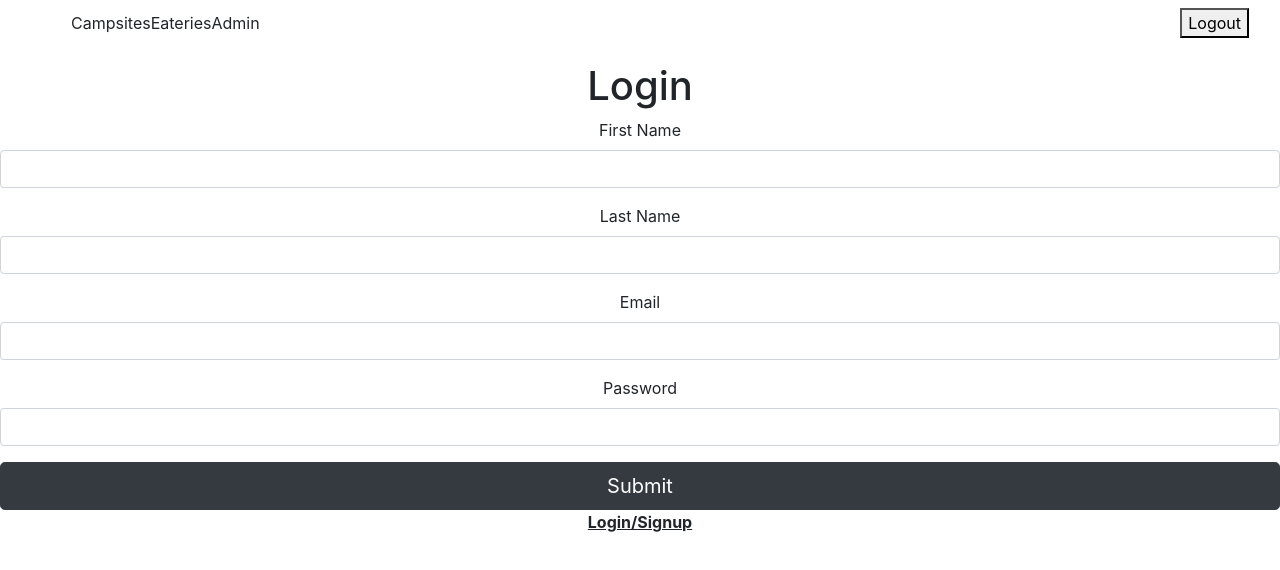
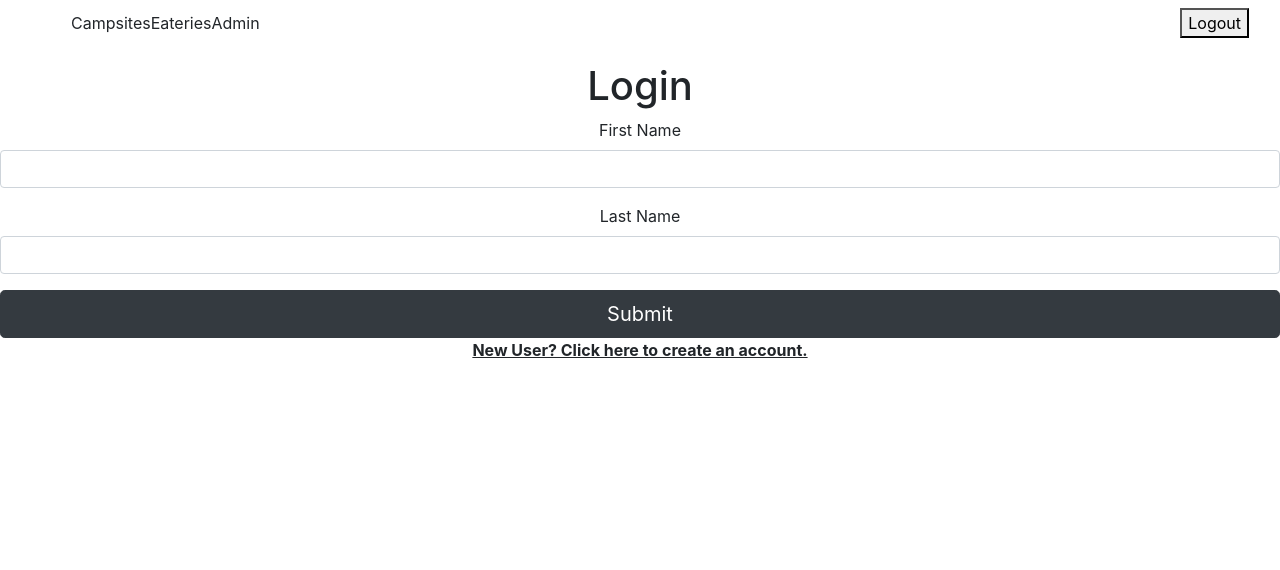
Before and after one commit to ethan-collignon/redBadgeProject-Client, a React (Create React App) app: page / in a window 1280 px wide. Shown: the top 570 px of the page. Built offline with nearby package versions, Linux system fonts and the light colour scheme.

Commit message:
working client register

```diff
--- a/src/App.tsx
+++ b/src/App.tsx
@@ -2,16 +2,23 @@ import React from 'react';
 import './App.css';
 import Navigation from './site/Navbar';
 import Auth from './site/Auth'
+// import { setupMaster } from 'cluster';
+import AppInfo from './site/AppInfo'
+
 
 const App: React.FunctionComponent = () => {
+
   return (
     <div className="App">
      <div className="stylehere">
-     <Navigation/>
-       <Auth/>
+    <AppInfo/>
      </div>
     </div>
   );
+
+  // updateLocalStorage = () => {
+
+  // }
 }
 
 export default App;
--- /dev/null
+++ b/src/site/AppInfo.tsx
@@ -0,0 +1,48 @@
+import React, { Component } from "react";
+import Navigation from './Navbar'
+import Auth from './Auth'
+
+type State = {
+    sessionToken: string,
+    user: {}
+}
+
+class AppInfo extends Component<{}, State> {
+    constructor(props: {}) {
+        super(props)
+        this.state = {
+            sessionToken: '',
+            user: '',
+        }
+        this.updateToken = this.updateToken.bind(this);
+        this.setUser = this.setUser.bind(this);
+        this.clearToken = this.clearToken.bind(this);
+    }
+
+    updateToken(newToken: string) {
+        localStorage.setItem('token', newToken);
+        this.setState({ sessionToken: newToken })
+    }
+
+    setUser(userRole: string) {
+        localStorage.setItem('userRole', userRole)
+        this.setState({ user: userRole })
+    }
+
+    clearToken() {
+        localStorage.clear();
+        this.setState({ sessionToken: '' })
+    }
+    render() {
+        return (
+            <div>
+                <div className="page">
+                    <Navigation />
+                    <Auth updateToken={this.updateToken} setUser={this.setUser} />
+                </div>
+            </div>
+        );
+    }
+}
+
+export default AppInfo
--- a/src/site/Auth.tsx
+++ b/src/site/Auth.tsx
@@ -8,10 +8,17 @@ type Authentication = {
     email: string,
     password: string,
     login: boolean,
+    user: {}
+    // updateLocalStorage: string,
 }
 
-class Auth extends Component<{}, Authentication> {
-    constructor(props: {}) {
+type Props ={
+    updateToken:(newToken: string) => void
+    setUser:(user: string) => void
+}
+
+class Auth extends Component<Props, Authentication> {
+    constructor(props: Props) {
         super(props);
         this.state = {
             firstName: '',
@@ -19,11 +26,14 @@ class Auth extends Component<{}, Authentication> {
             email: '',
             password: '',
             login: true,
+            user: {}
+            // updateLocalStorage: '',
         }
         this.title = this.title.bind(this)
         this.loginToggle = this.loginToggle.bind(this)
         this.handleSubmit = this.handleSubmit.bind(this)
         this.SigninFields = this.SigninFields.bind(this)
+        // this.updateLocalStorage = this.updateLocalStorage(this)
     }
 
     title = () => {
@@ -42,7 +52,7 @@ class Auth extends Component<{}, Authentication> {
         })
     }
 
-    SigninFields = () => !this.state.login ?
+    SigninFields = () => {this.state.login ?
         (
             <div>
                 <Form>
@@ -56,7 +66,7 @@ class Auth extends Component<{}, Authentication> {
                     <Input onChange={(e) => this.setState({ lastName: e.target.value })} type="text" id="lastName" value={this.state.lastName}></Input>
                 </FormGroup>
                 <Button type="submit" onClick={this.handleSubmit} className="btn-lg btn-dark btn-block">Submit</Button>
-            <p onClick={this.loginToggle} style={{ cursor: "pointer" }}><b><u>Login/Signup</u></b></p>
+            <p onClick={this.loginToggle} style={{ cursor: "pointer" }}><b><u>New User? Click here to create an account.</u></b></p>
             </Form>
             </div>
         ) : <Form className="login-form">
@@ -79,12 +89,14 @@ class Auth extends Component<{}, Authentication> {
             </FormGroup>
 
             <Button type="submit" onClick={this.handleSubmit} className="btn-lg btn-dark btn-block">Submit</Button>
-            <p onClick={this.loginToggle} style={{ cursor: "pointer" }}><b><u>Login/Signup</u></b></p>
-        </Form>;
+            <p onClick={this.loginToggle} style={{ cursor: "pointer" }}><b><u>Already have an account? Sign in!</u></b></p>
+        </Form>}
 
 
     handleSubmit = (e: any) => {
         e.preventDefault();
+        console.log(this.state.firstName);
+
         let reqBody = this.state.login ?
             {
                 user: {
@@ -94,7 +106,7 @@ class Auth extends Component<{}, Authentication> {
             } : {
                 user: {
                     firstName: this.state.firstName,
-                    lasName: this.state.lastName,
+                    lastName: this.state.lastName,
                     email: this.state.email,
                     password: this.state.password,
                 },
@@ -102,6 +114,8 @@ class Auth extends Component<{}, Authentication> {
         let url = this.state.login
             ? `http://localhost:3000/user/login`
             : `http://localhost:3000/user/register`;
+            console.log(reqBody);
+
         fetch(url, {
             method: "POST",
             body: JSON.stringify(reqBody),
@@ -110,17 +124,60 @@ class Auth extends Component<{}, Authentication> {
             }),
         })
             .then((response) => response.json())
-            // .then((json) => this.props.updateLocalStorage(json.sessionToken))
-            .catch((err) => console.log(err));
+            .then(data => {
+                console.log(data);
+                this.setState({
+                    user: data
+                });
+                this.props.updateToken(data.sessionToken);
+                // this.props.setUser(data.user.role)
+            })
     };
     render() {
-        return (
+       return (
+        <div>
+        {this.state.login ?
+        (
             <div>
-                <div className="page">
-                    <this.SigninFields/>
-                </div>
+                <Form>
+                <h1>{this.title()}</h1>
+                <FormGroup>
+                    <Label>First Name</Label>
+                    <Input onChange={(e) => this.setState({ firstName: e.target.value })} type="text" id="firstName" value={this.state.firstName}></Input>
+                </FormGroup>
+                <FormGroup>
+                    <Label>Last Name</Label>
+                    <Input onChange={(e) => this.setState({ lastName: e.target.value })} type="text" id="lastName" value={this.state.lastName}></Input>
+                </FormGroup>
+                <Button type="submit" onClick={this.handleSubmit} className="btn-lg btn-dark btn-block">Submit</Button>
+            <p onClick={this.loginToggle} style={{ cursor: "pointer" }}><b><u>New User? Click here to create an account.</u></b></p>
+            </Form>
             </div>
-        );
-    }
+        ) : (
+        <Form className="login-form">
+            <h1>{this.title()}</h1>
+            <FormGroup>
+                <Label>First Name</Label>
+                <Input onChange={(e) => this.setState({ firstName: e.target.value })} type="text" id="firstName" value={this.state.firstName}></Input>
+            </FormGroup>
+            <FormGroup>
+                <Label>Last Name</Label>
+                <Input onChange={(e) => this.setState({ lastName: e.target.value })} type="text" id="lastName" value={this.state.lastName}></Input>
+            </FormGroup>
+            <FormGroup>
+                <Label>Email</Label>
+                <Input onChange={(e) => this.setState({ email: e.target.value })} type="email" id="email" value={this.state.email}></Input>
+            </FormGroup>
+            <FormGroup>
+                <Label>Password</Label>
+                <Input onChange={(e) => this.setState({ password: e.target.value })} type="password" id="password" value={this.state.password}></Input>
+            </FormGroup>
+
+            <Button type="submit" onClick={this.handleSubmit} className="btn-lg btn-dark btn-block">Submit</Button>
+            <p onClick={this.loginToggle} style={{ cursor: "pointer" }}><b><u>Already have an account? Sign in!</u></b></p>
+        </Form>
+        )}
+    </div>
+    )}
 }
 export default Auth
--- a/src/site/Navbar.tsx
+++ b/src/site/Navbar.tsx
@@ -1,6 +1,7 @@
 import { BrowserRouter } from 'react-router-dom';
 import "bootstrap/dist/css/bootstrap.css";
 import { Navbar, NavbarBrand, Nav, NavItem, NavLink } from 'reactstrap';
+import Auth from './Auth';
 
 // import { Route, Link, Switch, BrowserRouter } from 'react-router-dom';
 
@@ -21,6 +22,7 @@ const Navigation = () => {
                         <button>Logout</button>
                     </Navbar>
                 </ul>
+
             </div>
             <div className='navigation-route'>
                {/* <Switch>
```
